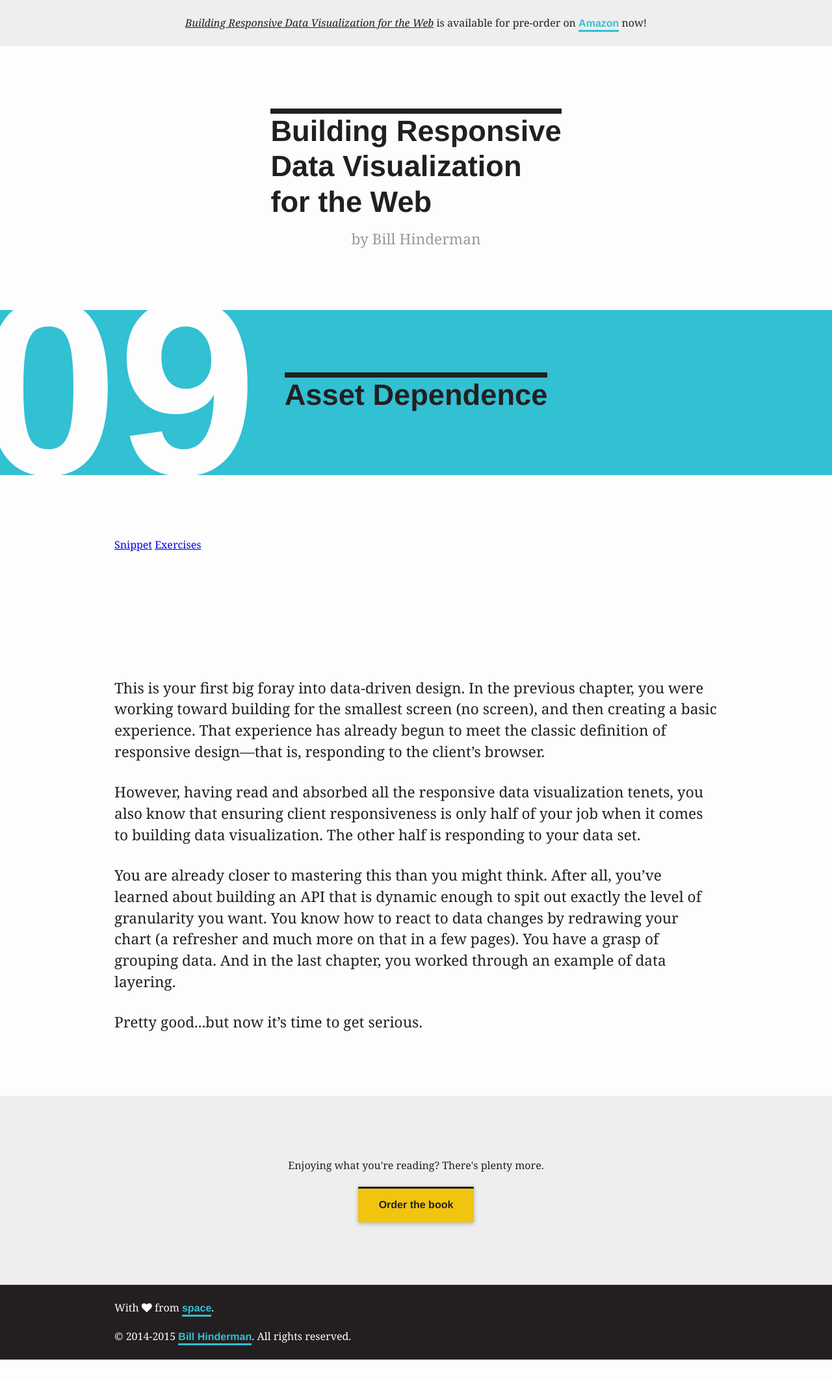
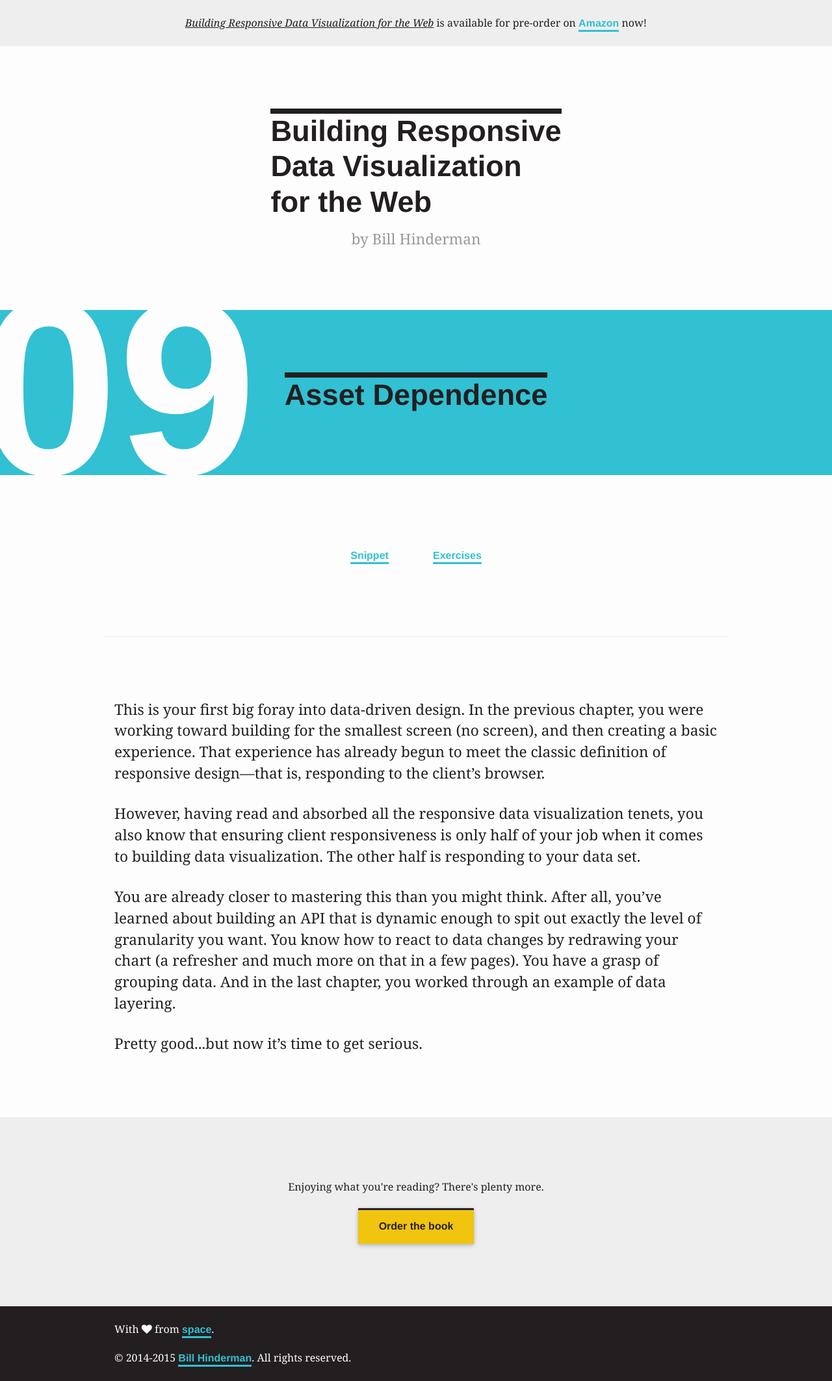
Before and after one commit to billHinderman/rdvweb, a Jekyll site: the page built from _chapters/09-chapter-9.html, in a window 1280 px wide. Shown: the whole page at 65% size. Built offline with Jekyll 4.4.1, drawn with Linux system fonts in a browser that asks for light colours; before the commit the page ends 2092 px from its top, so only the background shows below that.

Commit message:
chapter nav

```diff
--- a/_layouts/chapter_with_exercises.html
+++ b/_layouts/chapter_with_exercises.html
@@ -10,8 +10,8 @@ layout: default
 
   <nav class="chapter-nav bg">
     <div class="wrapper">
-      <a href="#snippet">Snippet</a>
-      <a href="#exercises">Exercises</a>
+      <a class="nav-link link" href="#snippet">Snippet</a>
+      <a class="nav-link link" href="#exercises">Exercises</a>
     </div>
   </nav>
 
--- a/_sass/_chapter.scss
+++ b/_sass/_chapter.scss
@@ -36,3 +36,11 @@
     left: -.5em;
   }
 }
+
+.chapter-nav .wrapper {
+  border-bottom: 1px solid $g_lt;
+  text-align: center;
+}
+.chapter-nav .nav-link {
+  margin: 1em 2em;
+}
```
